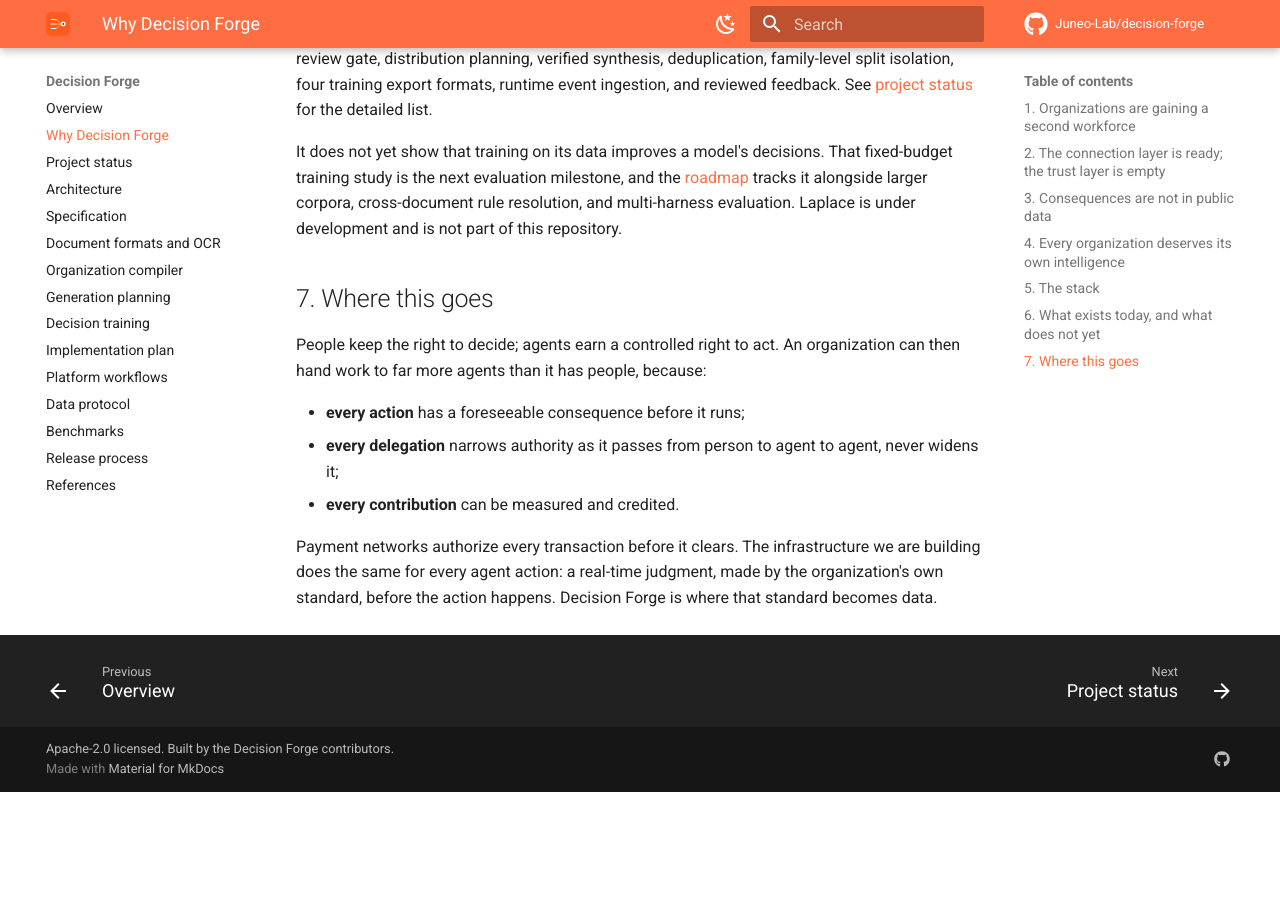
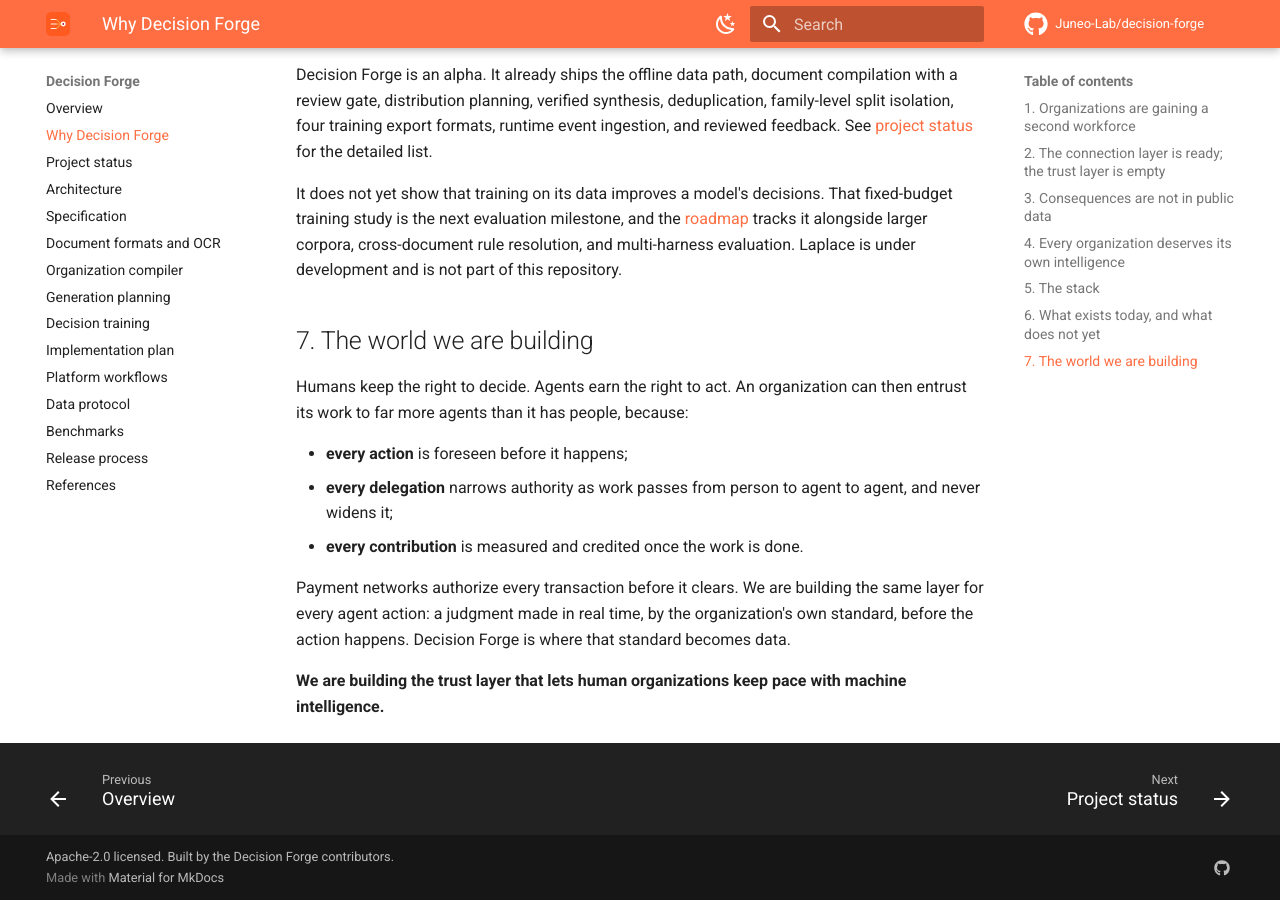
Before and after one commit to Juneo-Lab/decision-forge, an MkDocs documentation site: the page built from docs/vision.md, in a window 1280 px wide and 900 px high, scrolled down 2997 px. Built offline with MkDocs 1.6.1 and Material for MkDocs 9.7.7, drawn with Linux system fonts in a browser that asks for light colours; comment, search, counter and statistics services are not loaded; before the commit the page ends 3789 px from its top, so only the background shows below that; some of the changed text lies outside the part shown.

Commit message:
Give the storyline a stronger mission voice
Rewrite the README and vision narrative around a clearer arc: a second
workforce has arrived, what is missing is trust, trust begins with
foresight, every organization has its own sense of right, and Decision
Forge turns that judgment into data. Close on the mission: building the
trust layer that lets human organizations keep pace with machine
intelligence. Factual claims about the repository are unchanged.

Co-Authored-By: Claude Opus 5.5 <noreply@anthropic.com>

```diff
--- a/docs/vision.md
+++ b/docs/vision.md
@@ -1,13 +1,15 @@
 # Why Decision Forge
 
-Decision Forge exists because of one question: **how much work can an organization safely hand to AI
-agents?** This page explains why that question comes down to data, why the data has to come from
-inside each organization, and where Decision Forge fits in the answer.
+> *For three hundred years, every organization was built from people. The next ones will be built
+> from people and agents — and the agents will outnumber the people.*
+
+Decision Forge exists to answer one question: **how much of its work can an organization safely
+entrust to AI agents?** This page explains why the answer comes down to data, why that data can only
+come from inside each organization, and where Decision Forge stands in the answer.
 
 ## 1. Organizations are gaining a second workforce
 
-For three hundred years, every organization was made of people. That is changing on four fronts at
-once:
+The change is arriving on four fronts at once:
 
 - **Capability.** Agents complete tasks on their own that take a human expert hours, not minutes.
 - **Delegation.** People hand agents work they used to give a colleague or an outside contractor.
@@ -106,15 +108,19 @@ training study is the next evaluation milestone, and the [roadmap](https://githu
 tracks it alongside larger corpora, cross-document rule resolution, and multi-harness evaluation.
 Laplace is under development and is not part of this repository.
 
-## 7. Where this goes
+## 7. The world we are building
 
-People keep the right to decide; agents earn a controlled right to act. An organization can then hand
+Humans keep the right to decide. Agents earn the right to act. An organization can then entrust its
 work to far more agents than it has people, because:
 
-- **every action** has a foreseeable consequence before it runs;
-- **every delegation** narrows authority as it passes from person to agent to agent, never widens it;
-- **every contribution** can be measured and credited.
+- **every action** is foreseen before it happens;
+- **every delegation** narrows authority as work passes from person to agent to agent, and never
+  widens it;
+- **every contribution** is measured and credited once the work is done.
 
-Payment networks authorize every transaction before it clears. The infrastructure we are building
-does the same for every agent action: a real-time judgment, made by the organization's own standard,
-before the action happens. Decision Forge is where that standard becomes data.
+Payment networks authorize every transaction before it clears. We are building the same layer for
+every agent action: a judgment made in real time, by the organization's own standard, before the
+action happens. Decision Forge is where that standard becomes data.
+
+**We are building the trust layer that lets human organizations keep pace with machine
+intelligence.**
```
Also changed, not shown: README.md (+36 -28 lines), README.zh-CN.md (+26 -23 lines).
